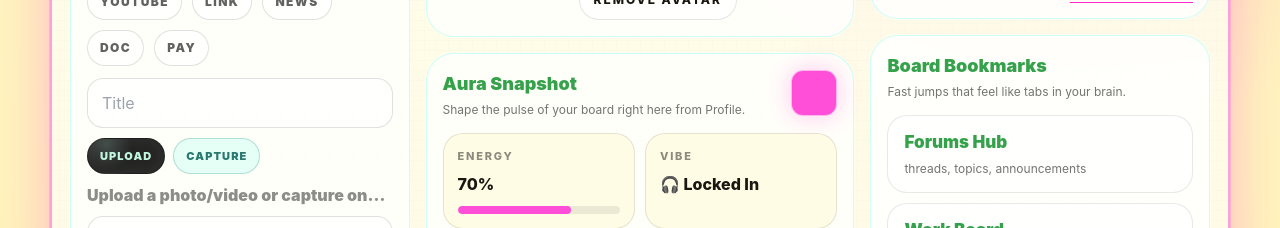
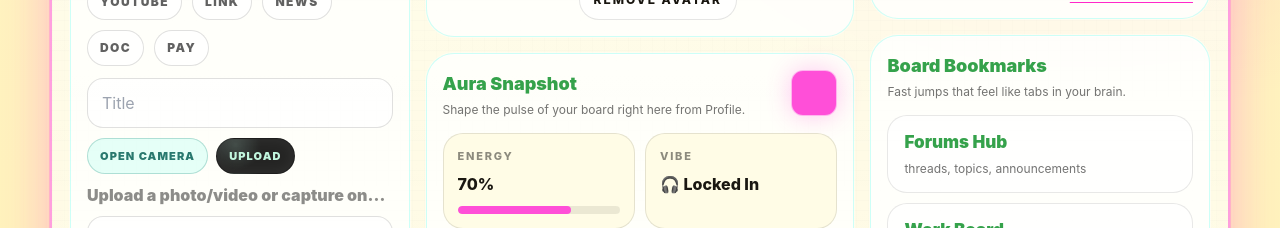
Before and after one commit to JABVisions/jab-visions-site, a Next.js app: page /board/profile in a window 1280 px wide. Shown: the part 960-1188 px from the top of the page. Built offline with nearby package versions, Linux system fonts and the light colour scheme; no server answers; the database is empty.

Commit message:
Drop Studio Phase 1: launching Vision opens the live camera/recording environment directly (camera-first capture, Upload as fallback); captured media flows into Drop Studio

```diff
--- a/app/components/board/DropTile.tsx
+++ b/app/components/board/DropTile.tsx
@@ -1630,6 +1630,10 @@ export default function DropTile() {
                 setPayProvider("stripe_connect");
               }
               if (m !== "Doc") setDocDesc("");
+
+              // Drop Studio: launching Vision drops you straight into the live
+              // camera/recording environment (Upload stays as a fallback).
+              if (m === "Media" && !file) setCameraMode("photo");
             }}
           >
             {displayDropType(m)}
@@ -1773,6 +1777,13 @@ export default function DropTile() {
         ) : mode === "Media" ? (
           <div className="media-capture-field">
             <div className="capture-actions" aria-label="Capture media with this device">
+              <button
+                type="button"
+                className="capture-action"
+                onClick={() => setCameraMode("photo")}
+              >
+                Open camera
+              </button>
               <label className="capture-action upload-action">
                 Upload
                 <input
@@ -1786,13 +1797,6 @@ export default function DropTile() {
                 }}
                 />
               </label>
-              <button
-                type="button"
-                className="capture-action"
-                onClick={() => setCameraMode("photo")}
-              >
-                Capture
-              </button>
             </div>
             <div className="file-meta file-status">
               {file ? (
```
Also changed, not shown: 1 other file (tests, documents, lock files or other folders).
